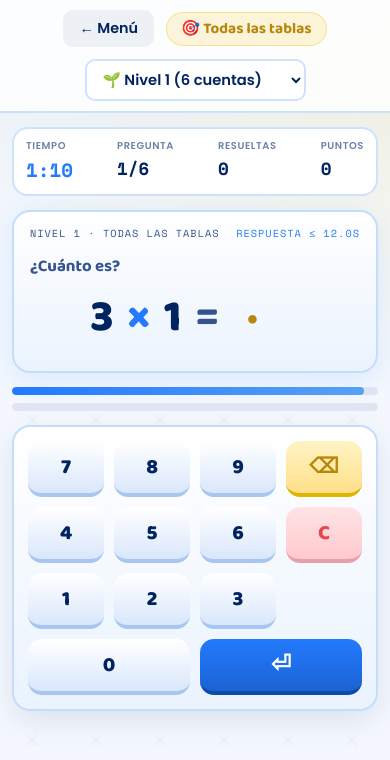
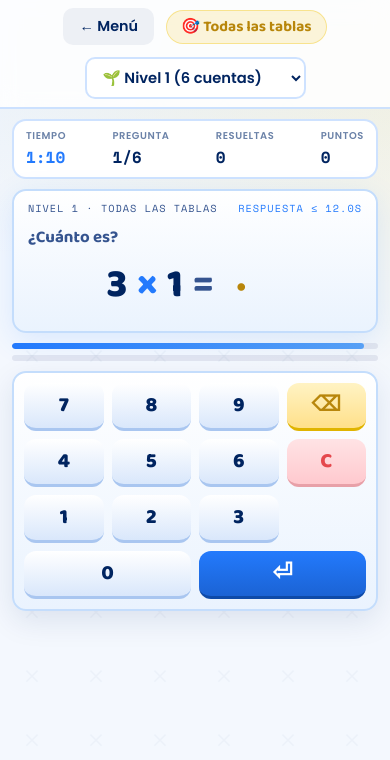
Before and after one commit to rquiroga7/AprendeTablas, a React (Vite) app: page / in a window 390 px wide. Both pictures are taken after a click on the button 288 px from the left and 606 px from the top of the page. Shown: the top 760 px of the page. Built offline with nearby package versions, Linux system fonts and the light colour scheme.

Commit message:
cambio tamaños para que entre mejor en mobile

```diff
--- a/src/App.css
+++ b/src/App.css
@@ -748,25 +748,50 @@ button {
   }
 
   .game-header {
-    padding: 10px 12px;
+    padding: 8px 12px;
     justify-content: center;
   }
 
   .game-stage {
-    padding: 14px 12px 20px;
+    padding: 10px 12px 14px;
+  }
+
+  .arcade {
+    gap: 10px;
   }
 
   .stats-strip {
-    padding: 10px 12px;
+    padding: 8px 12px;
+    border-radius: 14px;
   }
 
   .stats-strip .timer {
-    font-size: 1.2rem;
+    font-size: 1.15rem;
+  }
+
+  .stats-strip .stat-value {
+    font-size: 1rem;
+  }
+
+  .bars {
+    gap: 6px;
+  }
+
+  .bar-track {
+    height: 6px;
+  }
+
+  .keypad {
+    gap: 8px;
+    padding: 10px;
+    border-radius: 14px;
   }
 
   .key {
-    height: 56px;
+    height: 48px;
     font-size: 1.3rem;
+    border-radius: 12px;
+    border-bottom-width: 3px;
   }
 
   .key-enter {
@@ -774,11 +799,17 @@ button {
   }
 
   .equation {
-    font-size: clamp(2rem, 12vw, 2.8rem);
+    font-size: clamp(1.9rem, 11vw, 2.5rem);
+    gap: 10px;
   }
 
   .marquee {
-    padding: 14px 16px 18px;
+    padding: 10px 14px 14px;
+    border-radius: 14px;
+  }
+
+  .marquee-top {
+    margin-bottom: 8px;
   }
 
   .round-results {
```
